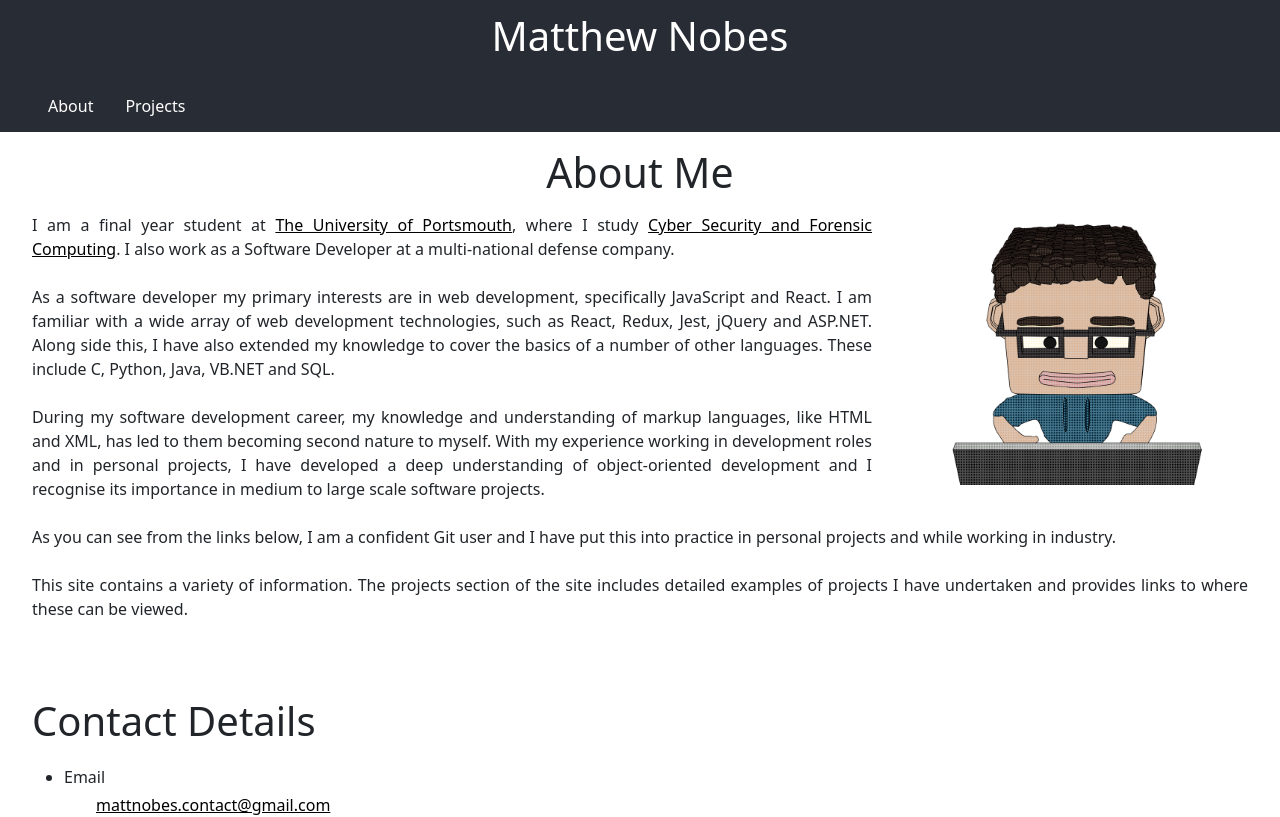
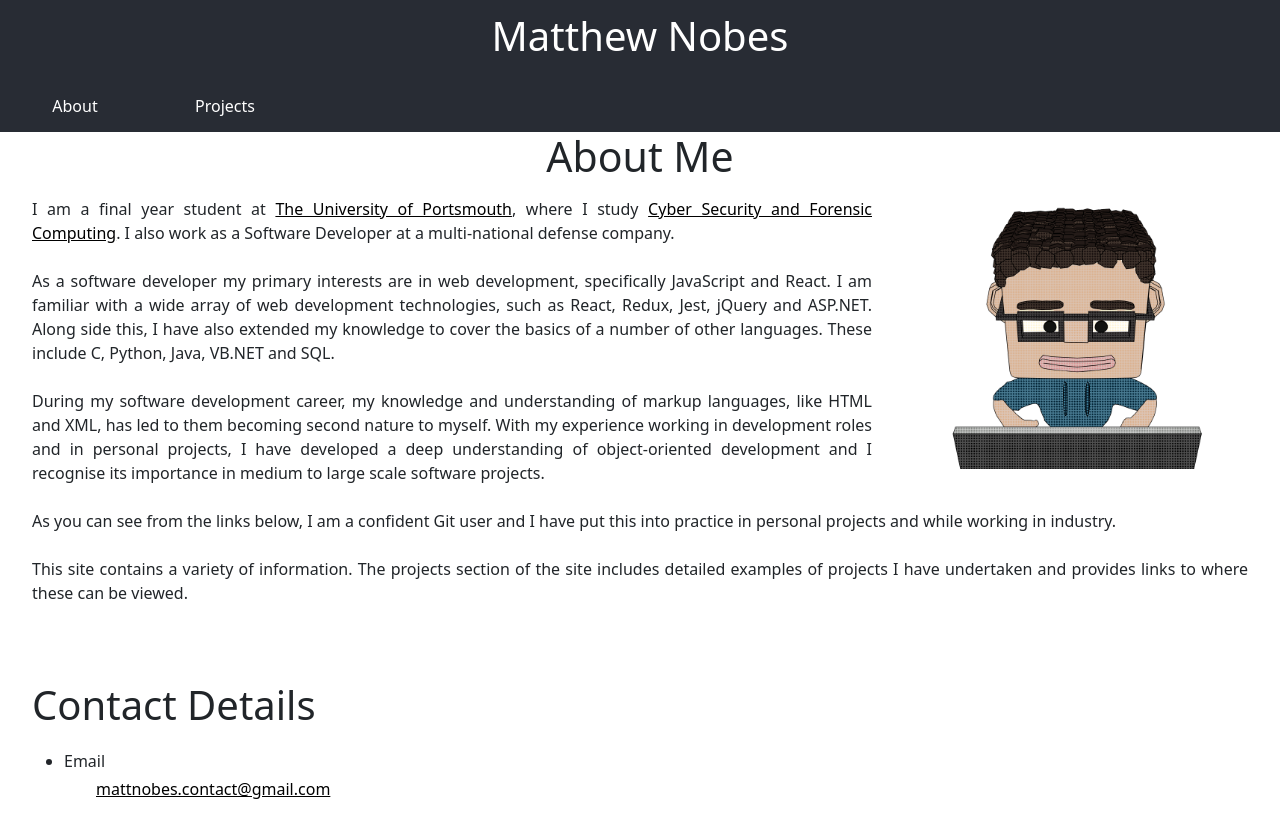
Before and after one commit to MatthewNobes/MatthewNobes.github.io, a React (Create React App) app: page / in a window 1280 px wide. Shown: the top 817 px of the page. Built offline with nearby package versions, Linux system fonts and the light colour scheme.

Commit message:
Updating nav css

```diff
--- a/src/App.css
+++ b/src/App.css
@@ -19,45 +19,6 @@ li {
 
 .SubHeading {
   text-align: left;
-}
-
-/* React Router Styling */
-.React-Router-Headlinks {
-  list-style-type: none;
-  margin: 0;
-  padding: 0;
-  overflow: hidden;
-  background-color: #282c34;
-}
-
-.React-Router-Group {
-  width: 100%;
-  display: flex;
-  position: sticky;
-  top: 0;
-  background-color: #282c34;
-}
-
-.React-Router-sublinks {
-  display: inline;
-  list-style-type: none;
-  margin: 0;
-  padding: 0;
-  overflow: hidden;
-  background-color: #282c34;
-}
-
-.React-Router-Links:hover {
-  background-color: #111;
-}
-
-.React-Router-Links {
-  background-color: #282c34;
-  display: block;
-  color: white;
-  text-align: center;
-  padding: 14px 16px;
-  text-decoration: none;
 }
 
 /*Page styling */
--- a/src/Components/Nav/Nav.js
+++ b/src/Components/Nav/Nav.js
@@ -1,18 +1,13 @@
 import { Link } from "react-router-dom";
+import css from "./Nav.module.css";
 
 export const Nav = () => (
-  <nav>
-    <ul className="React-Router-Group">
-      <li className="React-Router-Headlinks">
-        <Link className="React-Router-Links" to="/">
-          About
-        </Link>
-      </li>
-      <li className="React-Router-Headlinks">
-        <Link className="React-Router-Links" to="/Projects">
-          Projects
-        </Link>
-      </li>
-    </ul>
+  <nav className={css.ReactRouterGroup}>
+    <Link className={css.ReactRouterLinks} to="/">
+      About
+    </Link>
+    <Link className={css.ReactRouterLinks} to="/Projects">
+      Projects
+    </Link>
   </nav>
 );
--- /dev/null
+++ b/src/Components/Nav/Nav.module.css
@@ -0,0 +1,20 @@
+.ReactRouterGroup {
+  width: 100%;
+  display: flex;
+  flex-wrap: wrap;
+  background-color: #282c34;
+}
+
+.ReactRouterLinks {
+  background-color: inherit;
+  min-width: 150px;
+  color: white;
+  text-align: center;
+  padding: 14px 16px;
+  text-decoration: none;
+}
+
+.ReactRouterLinks:hover {
+  background-color: #111;
+  color: white;
+}
--- a/src/custom.scss
+++ b/src/custom.scss
@@ -1,9 +1,5 @@
 a {
   color: Black;
-}
-
-.React-Router-Links:hover {
-  color: white;
 }
 
 a:hover {
```
